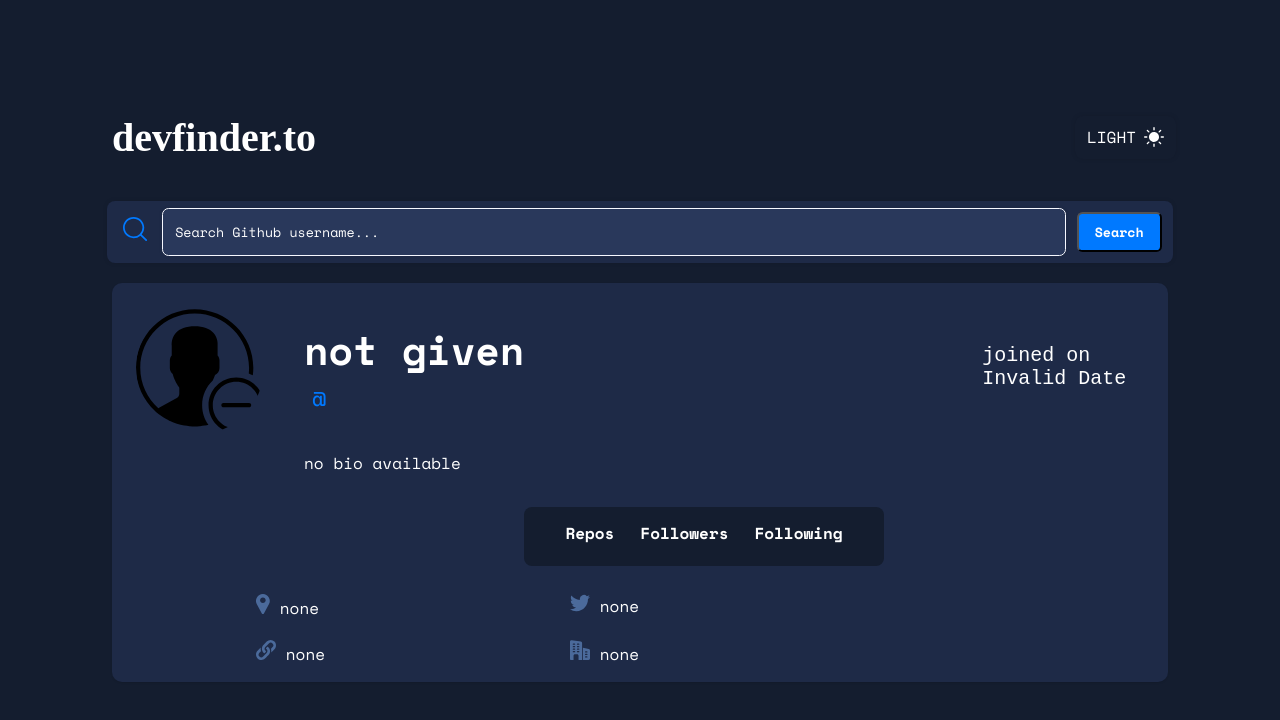
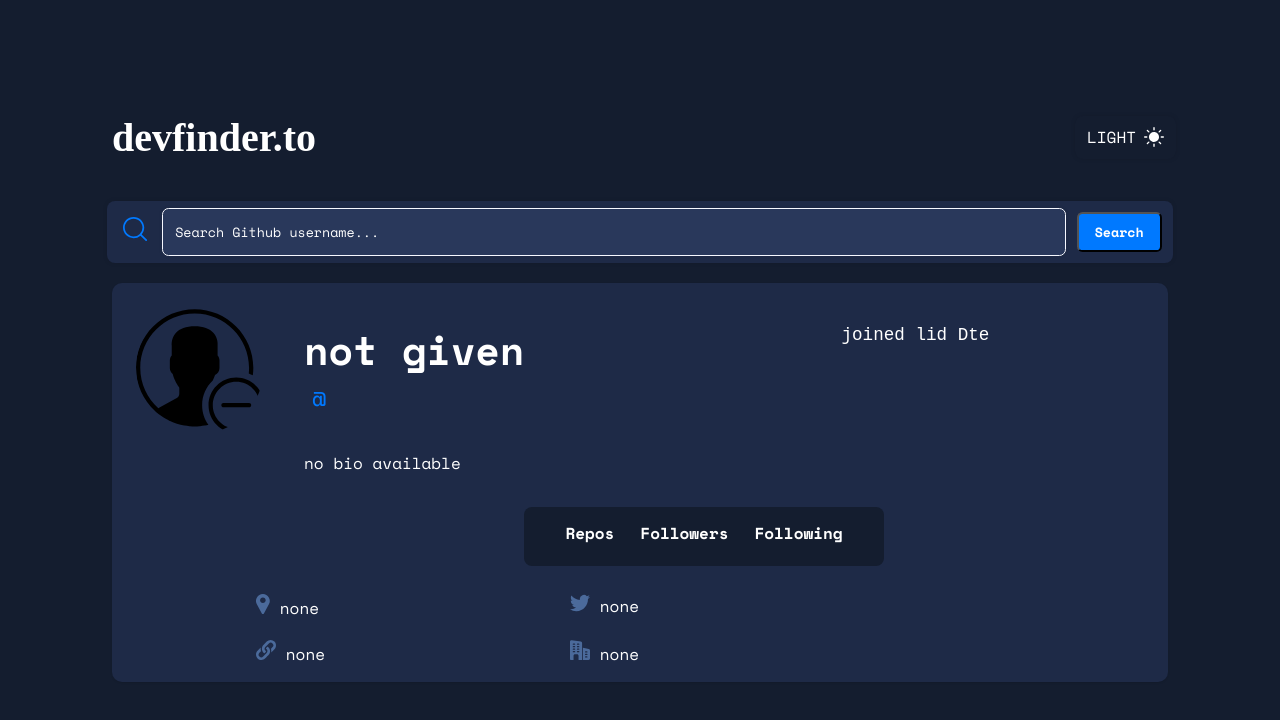
Before and after one commit to matt-o-west/github-search-app, a React (Create React App) app: page / in a window 1280 px wide. Shown: the top 720 px of the page. Built offline with nearby package versions, Linux system fonts and the light colour scheme; no server answers; a web font is replaced by a local one.

Commit message:
complete styling of 'joined [date]' in Card component

```diff
--- a/src/components/Card.css
+++ b/src/components/Card.css
@@ -92,14 +92,17 @@
 
 .joined {
     font-family: "space-mono", monospace;
-    display: inline-block;
+    display: flex;
     padding: 1rem 1.25rem;
     align-content: center;
     vertical-align: top;
     padding: 0;
     margin: 0;
-    font-size: 1.25rem;
+    font-size: 1.1rem;
     font-weight: 500;
+    width: 60%;
+    padding-bottom: 4rem;
+
 }
 
 @media (max-width: 768px) {
@@ -149,6 +152,10 @@
     .username {
         padding-top: 1rem;
     }
+
+    .joined {
+        display: none;
+    }
 }
 
 @media (max-width: 414px) {
@@ -156,11 +163,19 @@
         justify-content: center;
         align-items: center;
     }
+
+    .joined {
+        display: none;
+    }
 }
 
 @media (max-width: 280px) {
    p {
         font-size: .85rem;
+    }
+
+    .joined {
+        display: none;
     }
 }
 
--- a/src/components/Card.js
+++ b/src/components/Card.js
@@ -3,6 +3,7 @@
 import Socials from './Socials';
 import { useContext } from "react";
 import { ThemeContext } from '../helpers/ThemeContext.js';
+import { da } from 'date-fns/locale';
 
 
 function Card(props) {
@@ -33,6 +34,12 @@
 
 }
 
+const year = parseDate(props.username.created_at).toString().slice(13, 18);
+const day = parseDate(props.username.created_at).toString().slice(7, 12);
+
+
+console.log(day)
+
     return (
         <div className="card" id={context.theme}>
             <div className="cardheader">
@@ -44,7 +51,7 @@
             </div>
             </div>
 
-            <span className="joined">joined {parseDate(props.username.created_at) ?? ""}</span>
+            <span className="joined">joined {day + year ?? ""}</span>
         </div>
         <p>{props.username.bio ?? "no bio available"}</p>
         <div className="card-content">
```
